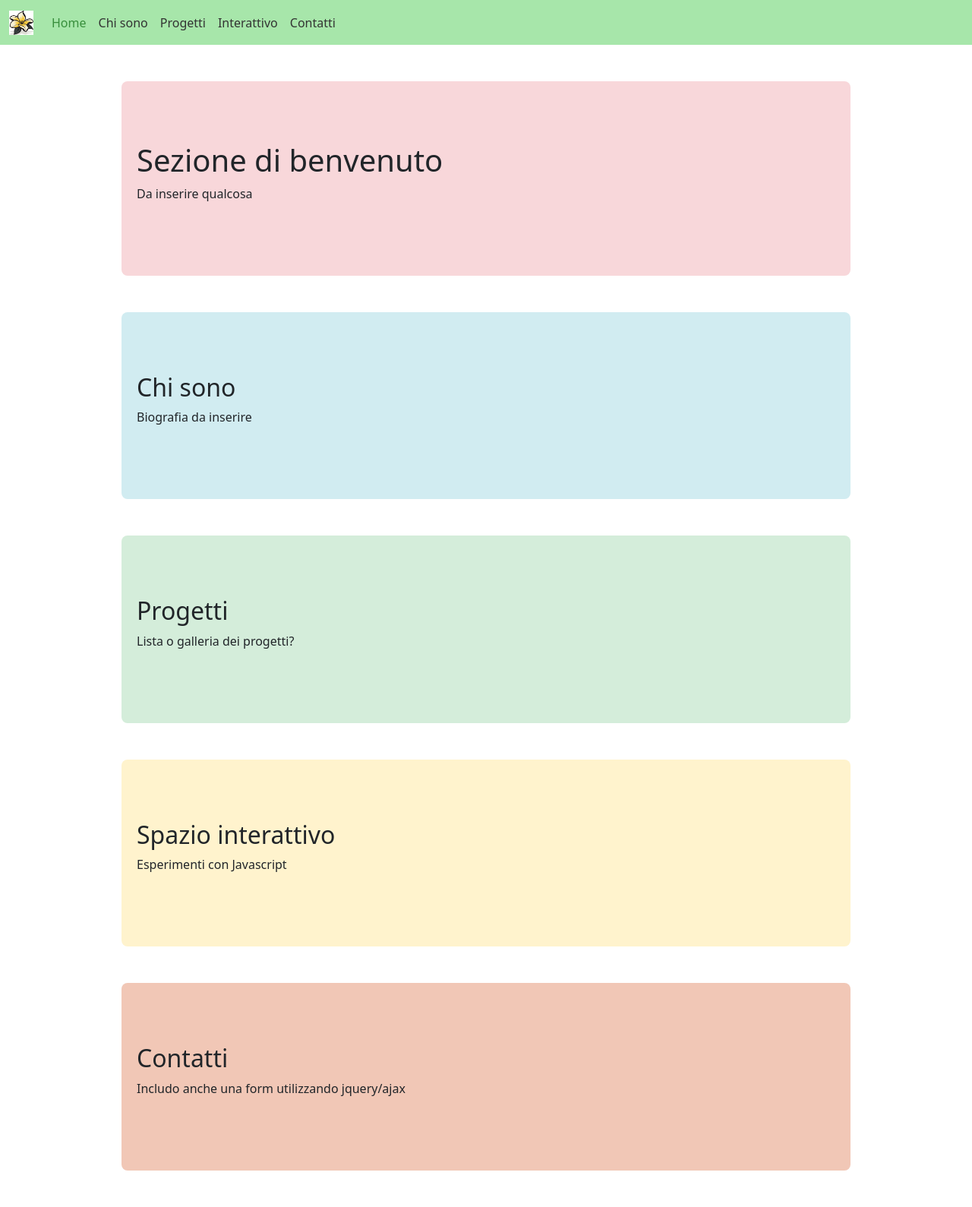
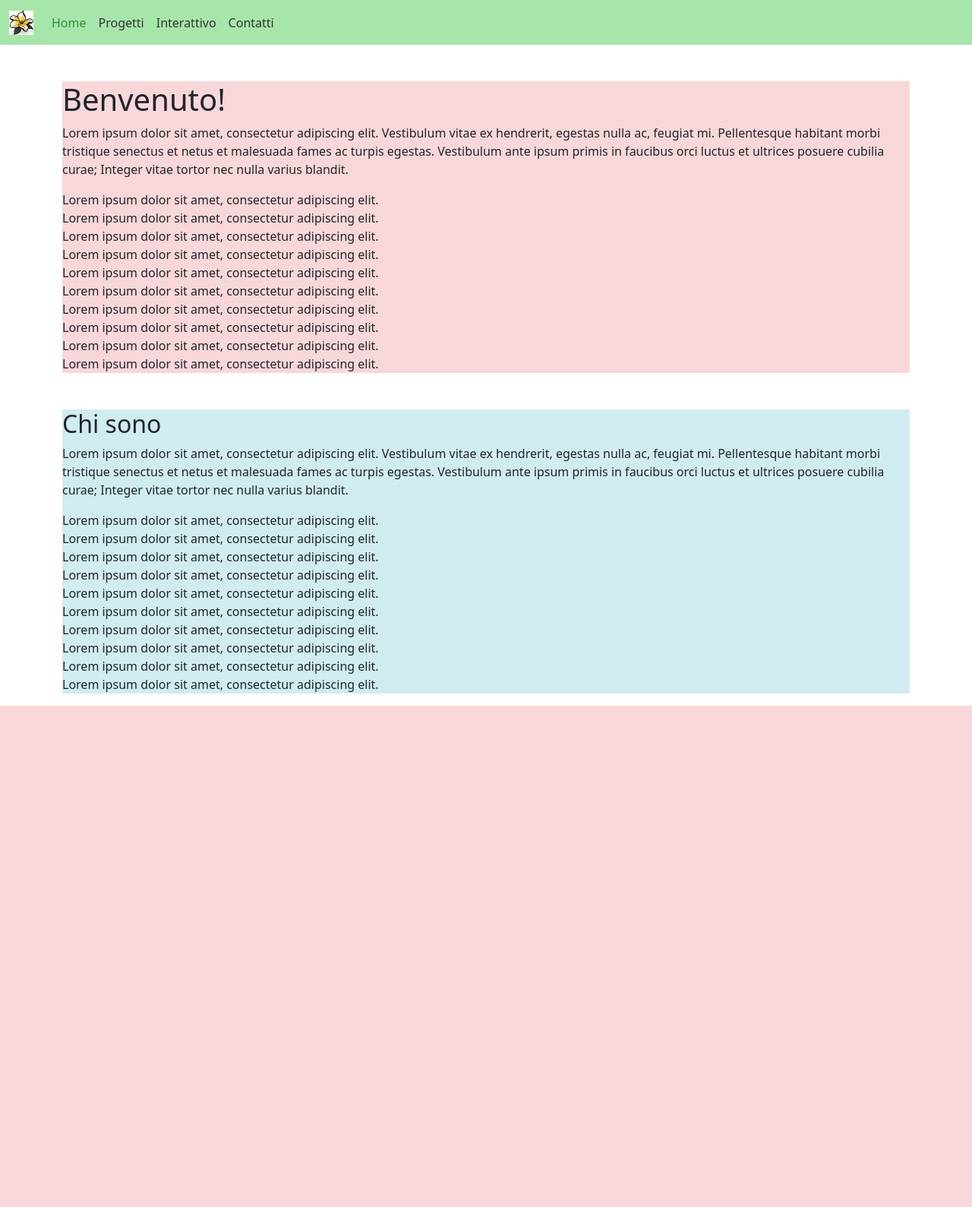
Before and after one commit to SaraSeidita/portfolio, a PHP site: page / in a window 1280 px wide. Shown: the whole page at 76% size. After the commit the page ends 929 px from the top, so only its background shows below. Run offline with PHP 8.4, Linux system fonts and the light colour scheme.

Commit message:
Add files via upload
Modificata index.php, create e modificata visualizzazione delle sezioni utilizzando jquery/ajax

```diff
--- a/index.php
+++ b/index.php
@@ -8,33 +8,12 @@
     <?php include 'navbar.php'; ?>
 
     <!-- Contenuto principale della pagina -->
-    <main class="container mt-5">
-        <section id="home">
-            <h1>Sezione di benvenuto</h1>
-            <p>Da inserire qualcosa</p>
-        </section>
-
-        <section id="chi-sono" class="mt-5">
-            <h2>Chi sono</h2>
-            <p>Biografia da inserire</p>
-        </section>
-
-        <section id="progetti" class="mt-5">
-            <h2>Progetti</h2>
-            <p>Lista o galleria dei progetti?</p>
-        </section>
-
-        <section id="interattivo" class="mt-5">
-            <h2>Spazio interattivo</h2>
-            <p>Esperimenti con Javascript</p>
-        </section>
-
-        <section id="contatti" class="mt-5 mb-5">
-            <h2>Contatti</h2>
-            <p>Includo anche una form utilizzando jquery/ajax</p>
-        </section>
+    <main class="container mt-5" id="main-content">
+    <!-- Solo una sezione verrà caricata qui via AJAX -->
     </main>
 
+
     <?php include 'scripts.php'; ?>
+
 </body>
 </html>
--- a/navbar.php
+++ b/navbar.php
@@ -2,10 +2,10 @@
 <nav class="navbar navbar-expand-lg navbar-popone navbar-dark-text">
     <div class="container-fluid">
         <!-- logo -->
-        <a class="navbar-brand" href="#">
+        <a class="navbar-brand" href="#home" id="logo-link">
             <img src="assets/img/fiore.jpg" alt="Logo del portfolio" width="32" height="32" class="d-inline-block align-text-top">
-            <!-- cambiare logo con uno personale, provvisorio -->
         </a>
+
 
         <button class="navbar-toggler" type="button" data-bs-toggle="collapse" data-bs-target="#navbarNav" aria-controls="navbarNav" aria-expanded="false" aria-label="Toggle navigation">
             <span class="navbar-toggler-icon"></span>
@@ -14,7 +14,6 @@
         <div class="collapse navbar-collapse" id="navbarNav">
             <ul class="navbar-nav">
                 <li class="nav-item"><a class="nav-link active" href="#home">Home</a></li>
-                <li class="nav-item"><a class="nav-link" href="#chi-sono">Chi sono</a></li>
                 <li class="nav-item"><a class="nav-link" href="#progetti">Progetti</a></li>
                 <li class="nav-item"><a class="nav-link" href="#interattivo">Interattivo</a></li>
                 <li class="nav-item"><a class="nav-link" href="#contatti">Contatti</a></li>
--- /dev/null
+++ b/sezioni/home.php
@@ -0,0 +1,23 @@
+<section id="home">
+    <h1>Benvenuto!</h1>
+    <p>
+                Lorem ipsum dolor sit amet, consectetur adipiscing elit. Vestibulum vitae ex hendrerit, egestas nulla ac, feugiat mi.
+                Pellentesque habitant morbi tristique senectus et netus et malesuada fames ac turpis egestas. Vestibulum ante ipsum primis
+                in faucibus orci luctus et ultrices posuere cubilia curae; Integer vitae tortor nec nulla varius blandit.
+            </p>
+            <p>
+        <?php for ($i = 0; $i < 10; $i++) echo "Lorem ipsum dolor sit amet, consectetur adipiscing elit.<br>"; ?>
+        </p>
+</section>
+
+<section id="chi-sono" class="mt-5">
+    <h2>Chi sono</h2>
+    <p>
+                Lorem ipsum dolor sit amet, consectetur adipiscing elit. Vestibulum vitae ex hendrerit, egestas nulla ac, feugiat mi.
+                Pellentesque habitant morbi tristique senectus et netus et malesuada fames ac turpis egestas. Vestibulum ante ipsum primis
+                in faucibus orci luctus et ultrices posuere cubilia curae; Integer vitae tortor nec nulla varius blandit.
+            </p>
+            <p>
+        <?php for ($i = 0; $i < 10; $i++) echo "Lorem ipsum dolor sit amet, consectetur adipiscing elit.<br>"; ?>
+        </p>
+</section>
--- a/style.css
+++ b/style.css
@@ -16,20 +16,16 @@
 }
 
 /* sezioni contenuto pagina TEMPORANEO */
+.section-placeholder {
+    min-height: 300px;
+    margin-bottom: 80px;
+    opacity: 0;
+    transition: opacity 0.5s ease-in-out;
+}
+.section-placeholder.loaded {
+    opacity: 1;
+}
 
-/* Distanziamento tra le sezioni */
-section {
-padding-top: 80px;
-    padding-bottom: 80px;
-    margin-bottom: 40px; /* Distanza tra le sezioni */
-    max-width: 960px; /* Imposta una larghezza massima per il box */
-    margin-left: auto; /* Centra il box orizzontalmente */
-    margin-right: auto; /* Centra il box orizzontalmente */
-    border-radius: 8px; /* Bordo arrotondato per il box */
-    padding-left: 20px; /* Padding interno a sinistra */
-    padding-right: 20px; /* Padding interno a destra */
-
-}
 
 /* Colori di sfondo per ogni sezione */
 #home {
```
Also changed, not shown: scripts.php (+50 -0 lines), sezioni/contatti.php (added, +14 -0 lines), sezioni/interattivo.php (added, +12 -0 lines), sezioni/progetti.php (added, +12 -0 lines).
